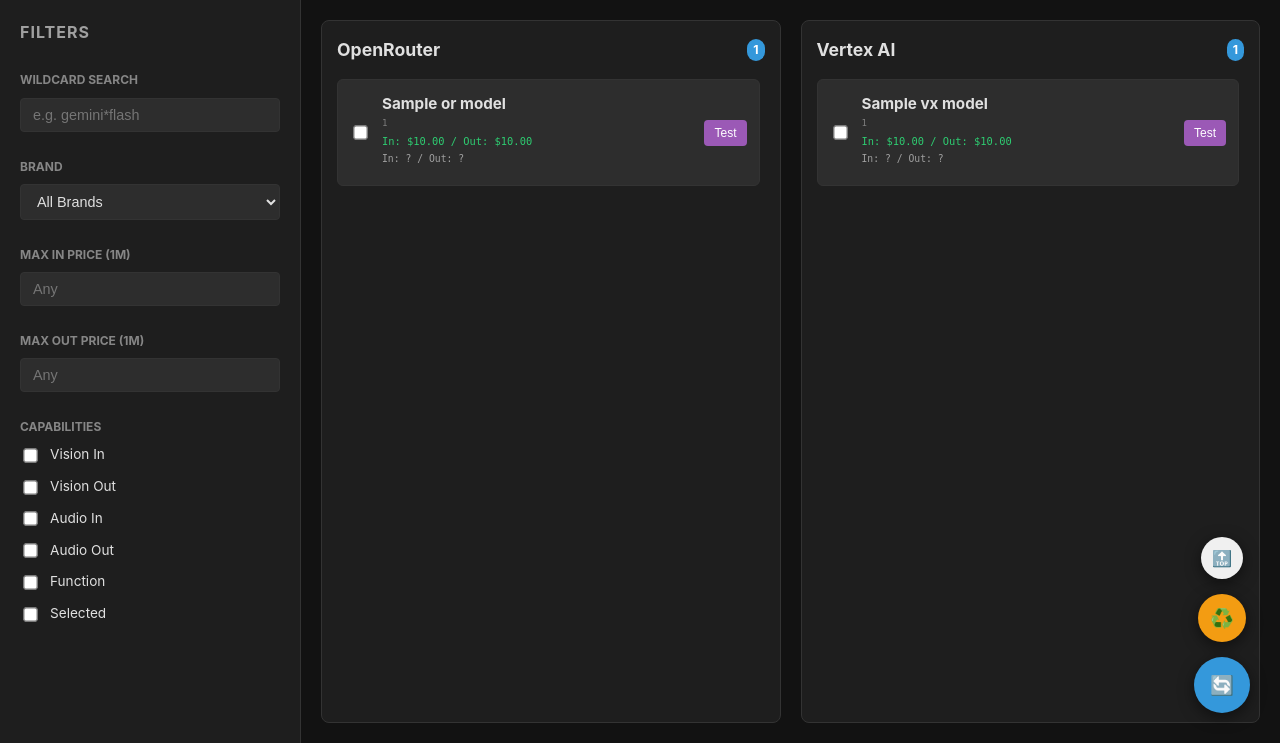
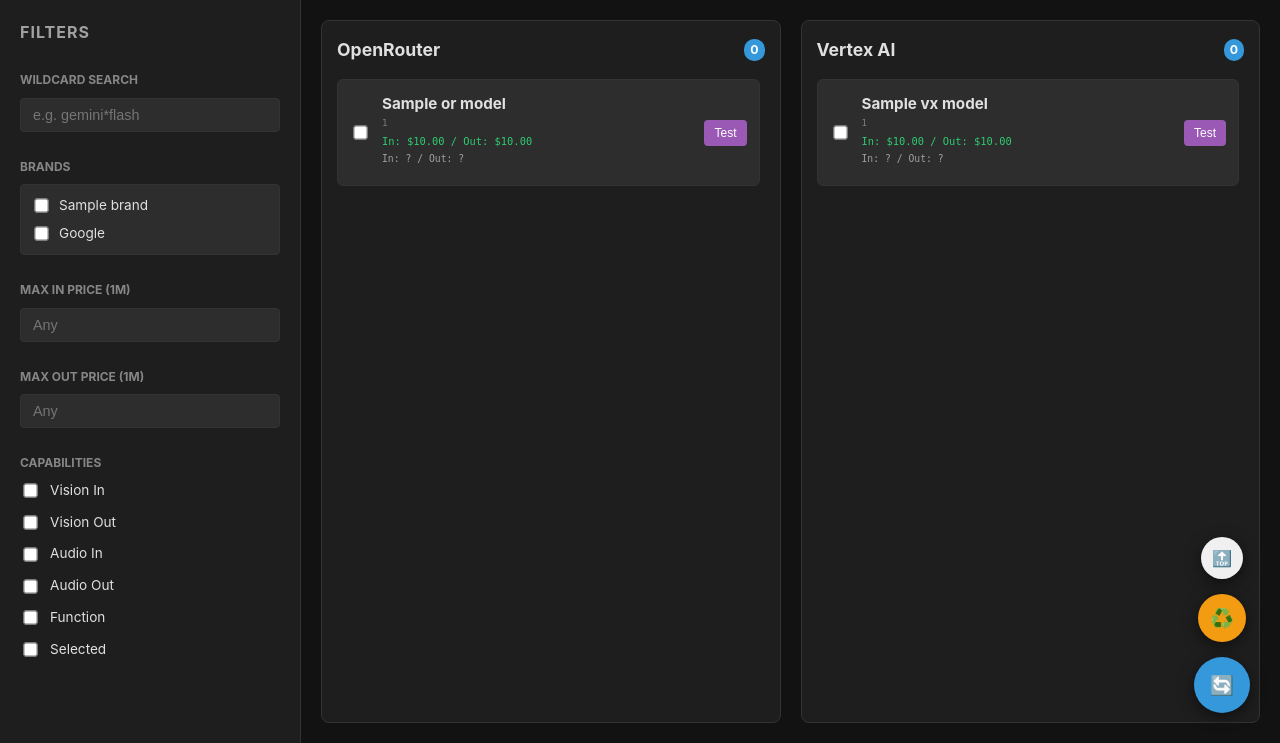
Before and after one commit to spelech/llmlite-modelmanager, a FastAPI app: template app/templates/index.html in a window 1280 px wide. Shown: the part 57-800 px from the top of the page. Run offline with FastAPI, Linux system fonts and the light colour scheme; the template is opened without the code that fills it: most values are stand-ins (such as "Sample title", 1, 10 or a date in 2020).

Commit message:
feat: support brand multiselect and rename settings db
- Rename the SQLite database file from settings.db to modelmanager-settings.db to prevent confusion with litellm config files.
- Replace the single-select brand dropdown in the UI with a scrollable multiselect checkbox list for better filtering.
- Bump version to 0.1.16.

```diff
--- a/app/database.py
+++ b/app/database.py
@@ -3,7 +3,7 @@ from sqlalchemy.orm import sessionmaker, declarative_base
 from sqlalchemy import Column, String, Boolean, select
 import os
 
-DATABASE_URL = os.environ.get("MANAGER_DATABASE_URL", "sqlite+aiosqlite:////app/config/settings.db")
+DATABASE_URL = os.environ.get("MANAGER_DATABASE_URL", "sqlite+aiosqlite:////app/config/modelmanager-settings.db")
 
 engine = create_async_engine(DATABASE_URL, echo=False)
 AsyncSessionLocal = sessionmaker(engine, class_=AsyncSession, expire_on_commit=False)
--- a/app/templates/index.html
+++ b/app/templates/index.html
@@ -84,6 +84,27 @@
         .checkbox-group { display: flex; flex-direction: column; gap: 10px; }
         .checkbox-item { display: flex; align-items: center; gap: 10px; font-size: 0.85em; cursor: pointer; }
         input[type="checkbox"] { transform: scale(1.1); cursor: pointer; accent-color: var(--accent); }
+
+        .brand-filter-list {
+            display: flex;
+            flex-direction: column;
+            gap: 6px;
+            max-height: 200px;
+            overflow-y: auto;
+            background: var(--bg-input);
+            border: 1px solid var(--border);
+            padding: 10px;
+            border-radius: 4px;
+        }
+        .brand-filter-item {
+            display: flex;
+            align-items: center;
+            gap: 8px;
+            font-size: 0.85em;
+            cursor: pointer;
+            white-space: nowrap;
+        }
+        .brand-filter-item:hover { color: var(--accent); }
 
         /* Content Area */
         .content-area {
@@ -285,10 +306,10 @@
             </div>
 
             <div class="filter-group">
-                <span class="filter-label">Brand</span>
-                <select id="brandFilter" onchange="applyAllFilters()">
-                    <option value="all">All Brands</option>
-                </select>
+                <span class="filter-label">Brands</span>
+                <div id="brandFilterList" class="brand-filter-list">
+                    <!-- Populated by JS -->
+                </div>
             </div>
 
             <div class="filter-group">
@@ -535,7 +556,10 @@
 
         function applyAllFilters() {
             const query = document.getElementById('globalSearch').value.toLowerCase();
-            const brand = document.getElementById('brandFilter').value;
+
+            const selectedBrands = new Set();
+            document.querySelectorAll('#brandFilterList input:checked').forEach(cb => selectedBrands.add(cb.value));
+
             const maxInPrice = parseFloat(document.getElementById('maxInPrice').value) || Infinity;
             const maxOutPrice = parseFloat(document.getElementById('maxOutPrice').value) || Infinity;
             const imgIn = document.getElementById('capImageIn').checked;
@@ -619,16 +643,29 @@
             document.querySelectorAll('.model-item').forEach(item => {
                 if (item.dataset.brand) brands.add(item.dataset.brand);
             });
-            const select = document.getElementById('brandFilter');
-            const currentBrand = select.value;
-            select.innerHTML = '<option value="all">All Brands</option>';
+            const list = document.getElementById('brandFilterList');
+
+            const checked = new Set();
+            list.querySelectorAll('input:checked').forEach(cb => checked.add(cb.value));
+
+            list.innerHTML = '';
+
             Array.from(brands).sort().forEach(b => {
-                const opt = document.createElement('option');
-                opt.value = b;
-                opt.innerText = b.charAt(0).toUpperCase() + b.slice(1);
-                select.appendChild(opt);
+                const label = document.createElement('label');
+                label.className = 'brand-filter-item';
+
+                const cb = document.createElement('input');
+                cb.type = 'checkbox';
+                cb.value = b;
+                cb.onchange = applyAllFilters;
+                if (checked.has(b)) cb.checked = true;
+
+                const text = document.createTextNode(' ' + b.charAt(0).toUpperCase() + b.slice(1));
+
+                label.appendChild(cb);
+                label.appendChild(text);
+                list.appendChild(label);
             });
-            select.value = currentBrand;
         }
 
         window.onload = async () => {
--- a/seed_db.py
+++ b/seed_db.py
@@ -3,7 +3,7 @@ import os
 import json
 import aiosqlite
 
-DB_PATH = "/containers/webservices/litellm/config/settings.db"
+DB_PATH = "/containers/webservices/litellm/config/modelmanager-settings.db"
 ENV_PATH = "/containers/webservices/.env"
 VERTEX_CREDS_PATH = "/containers/webservices/litellm/vertex_credentials.json"
 
```
Also changed, not shown: 1 other file.
